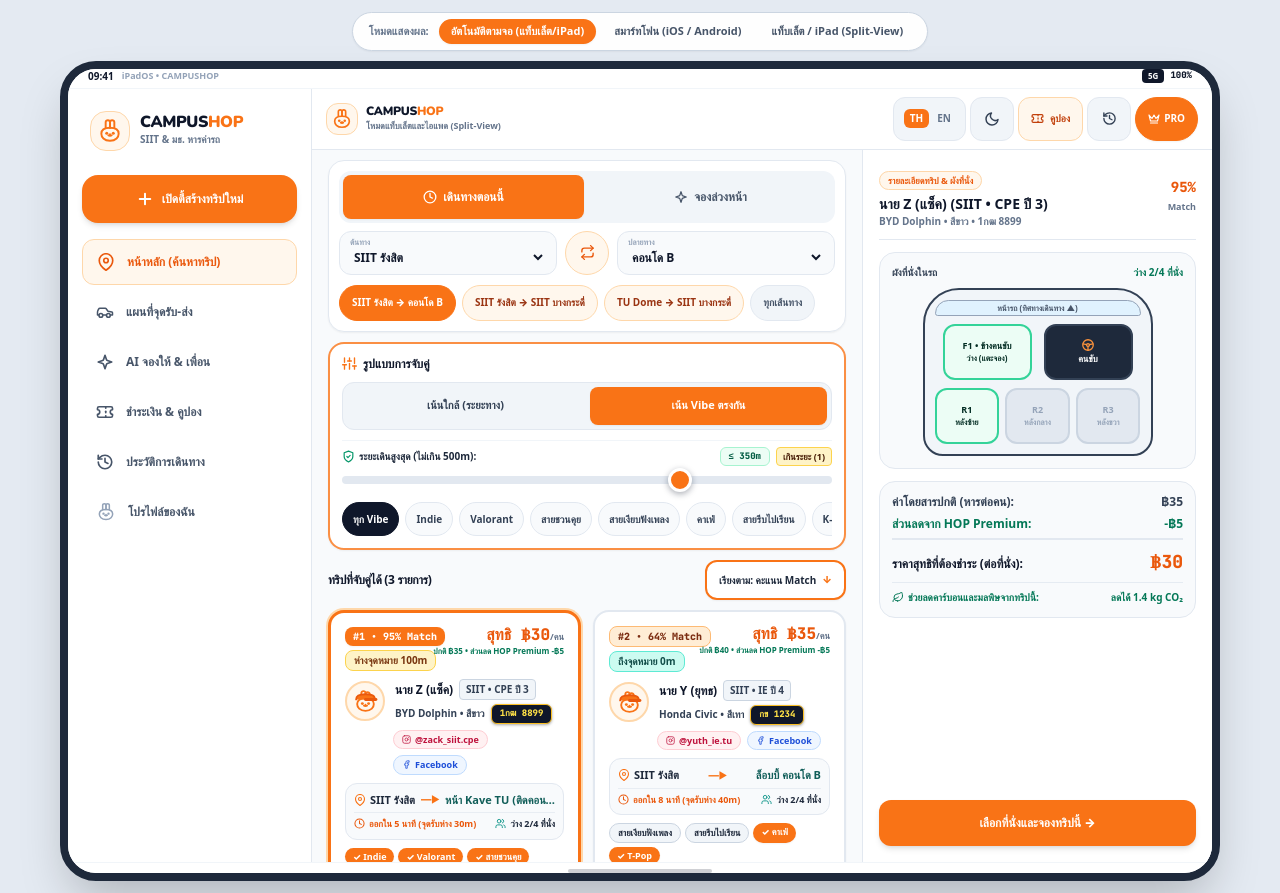
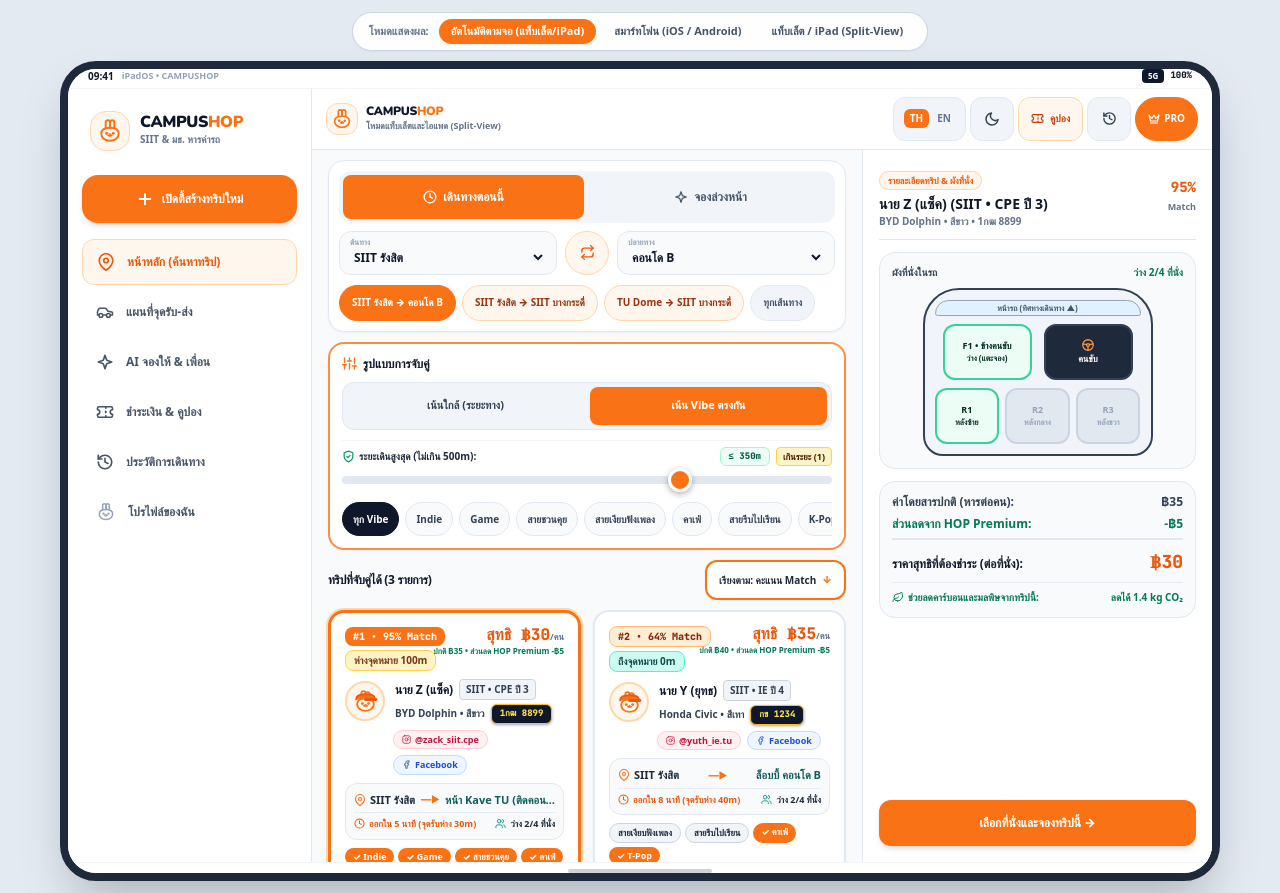
Before and after one commit to PueyJetsada/Front_business, a React (Vite) app: page / in a window 1280 px wide. Built offline with nearby package versions, Linux system fonts and the light colour scheme; a web font is replaced by a local one.

Commit message:
Replace Valorant tag with Game across the entire app

```diff
--- a/src/App.tsx
+++ b/src/App.tsx
@@ -207,7 +207,7 @@ export default function App() {
       timeLabel: 'พรุ่งนี้ • 09:00 น.',
       seats: 1,
       maxWalkMeters: 100,
-      vibePreference: 'Indie • Valorant • สายชวนคุย',
+      vibePreference: 'Indie • Game • สายชวนคุย',
       status: 'watching',
       createdAt: 'ตั้งไว้เมื่อ 5 นาทีที่แล้ว',
     },
--- a/src/components/AiConciergeScreen.tsx
+++ b/src/components/AiConciergeScreen.tsx
@@ -172,7 +172,7 @@ export const AiConciergeScreen: React.FC<AiConciergeProps> = ({
         timeLabel: `วันนี้/พรุ่งนี้ • ${draftSlots.time}`,
         seats: draftSlots.seats || 1,
         maxWalkMeters: cappedMeters,
-        vibePreference: 'Indie • Valorant • สายชวนคุย',
+        vibePreference: 'Indie • Game • สายชวนคุย',
         status: 'watching',
         createdAt: 'เมื่อสักครู่',
       };
--- a/src/components/ExploreScreen.tsx
+++ b/src/components/ExploreScreen.tsx
@@ -479,7 +479,7 @@ export const ExploreScreen: React.FC<ExploreScreenProps> = ({
           </button>
           {[
             'Indie',
-            'Valorant',
+            'Game',
             'สายชวนคุย',
             'สายเงียบฟังเพลง',
             'คาเฟ่',
--- a/src/data/mockData.ts
+++ b/src/data/mockData.ts
@@ -212,7 +212,7 @@ export const VIBE_CATEGORIES: VibeCategory[] = [
   {
     id: 'game',
     label: 'เกม',
-    tags: ['Valorant', 'RoV', 'Genshin', 'Console'],
+    tags: ['Game', 'RoV', 'Genshin', 'Console'],
   },
   {
     id: 'travel',
@@ -261,10 +261,10 @@ export const INITIAL_USER_PROFILE: UserProfile = {
   faculty: 'SIIT • CPE ปี 3',
   university: 'ม.ธรรมศาสตร์ (SIIT)',
   role: 'both',
-  bio: 'เด็ก CPE SIIT เดินทางรังสิต-บางกระดี่ และกลับคอนโด B ชอบฟังเพลง Indie เล่น Valorant ทักหารค่ารถได้ครับ!',
+  bio: 'เด็ก CPE SIIT เดินทางรังสิต-บางกระดี่ และกลับคอนโด B ชอบฟังเพลง Indie เล่น Game ทักหารค่ารถได้ครับ!',
   ig: '@jetsada.siit',
   facebook: 'fb.com/jetsada.tu',
-  vibes: ['Indie', 'Valorant', 'สายชวนคุย', 'คาเฟ่', 'T-Pop'],
+  vibes: ['Indie', 'Game', 'สายชวนคุย', 'คาเฟ่', 'T-Pop'],
   carBrand: 'Honda Civic FE',
   carColor: 'สีเทาโซนิค',
   carLicense: 'กข 1234',
@@ -292,10 +292,10 @@ export const INITIAL_RIDES: RideHop[] = [
     occupiedSeats: ['R2', 'R3'],
     baseFare: 30,
     commissionFee: 5,
-    vibes: ['Indie', 'Valorant', 'สายชวนคุย', 'คาเฟ่', 'T-Pop'],
+    vibes: ['Indie', 'Game', 'สายชวนคุย', 'คาเฟ่', 'T-Pop'],
     ig: '@zack_siit.cpe',
     facebook: 'fb.com/zack.cpe',
-    bioNote: 'จอดส่งหน้า Kave ห่างคอนโด B แค่ 100 เมตร เปิดเพลย์ลิสต์ Indie ตลอดทาง คุยเรื่อง Valorant ได้ยาวๆ',
+    bioNote: 'จอดส่งหน้า Kave ห่างคอนโด B แค่ 100 เมตร เปิดเพลย์ลิสต์ Indie ตลอดทาง คุยเรื่อง Game ได้ยาวๆ',
     co2SavedKg: 1.4,
     canonicalRole: 'mr-z',
   },
@@ -371,7 +371,7 @@ export const INITIAL_RIDES: RideHop[] = [
     occupiedSeats: ['R2', 'R3'],
     baseFare: 25,
     commissionFee: 4,
-    vibes: ['Indie', 'Valorant', 'สายชวนคุย', 'คาเฟ่'],
+    vibes: ['Indie', 'Game', 'สายชวนคุย', 'คาเฟ่'],
     ig: '@chai_me.siit',
     bioNote: 'Vibe ตรงกันทุกแท็ก แต่จุดส่งห่างจากคอนโด B ถึง 650 เมตร (เกินลิมิตเดิน 500 เมตร)',
     co2SavedKg: 1.3,
@@ -397,7 +397,7 @@ export const INITIAL_RIDES: RideHop[] = [
     occupiedSeats: ['R2'],
     baseFare: 45,
     commissionFee: 5,
-    vibes: ['Indie', 'Valorant', 'สายชวนคุย', 'คาเฟ่'],
+    vibes: ['Indie', 'Game', 'สายชวนคุย', 'คาเฟ่'],
     ig: '@fah_cpe.siit',
     facebook: 'fb.com/fah.siit',
     bioNote: 'มีแล็บที่บางกระดี่รอบ 9:00 น. ออกเดินทางจากหน้าตึก SIIT รังสิต 08:15 น. มาหารค่ารถกัน!',
--- a/src/utils/i18n.ts
+++ b/src/utils/i18n.ts
@@ -370,7 +370,7 @@ const PHRASE_DICTIONARY: Array<[string, string]> = [
   ['กีฬา', 'Sports'],
   ['อนิเมะ', 'Anime'],
   ['สายกิน', 'Foodie'],
-  ['เกม', 'Gaming'],
+  ['เกม', 'Game'],
   ['สีขาว', 'White'],
   ['สีเทาโซนิค', 'Sonic Grey'],
   ['สีเทา', 'Grey'],
```
Also changed, not shown: CAMPUSHOP-Standalone.html (+2 -2 lines), 2 other files (tests, documents, lock files or other folders).
